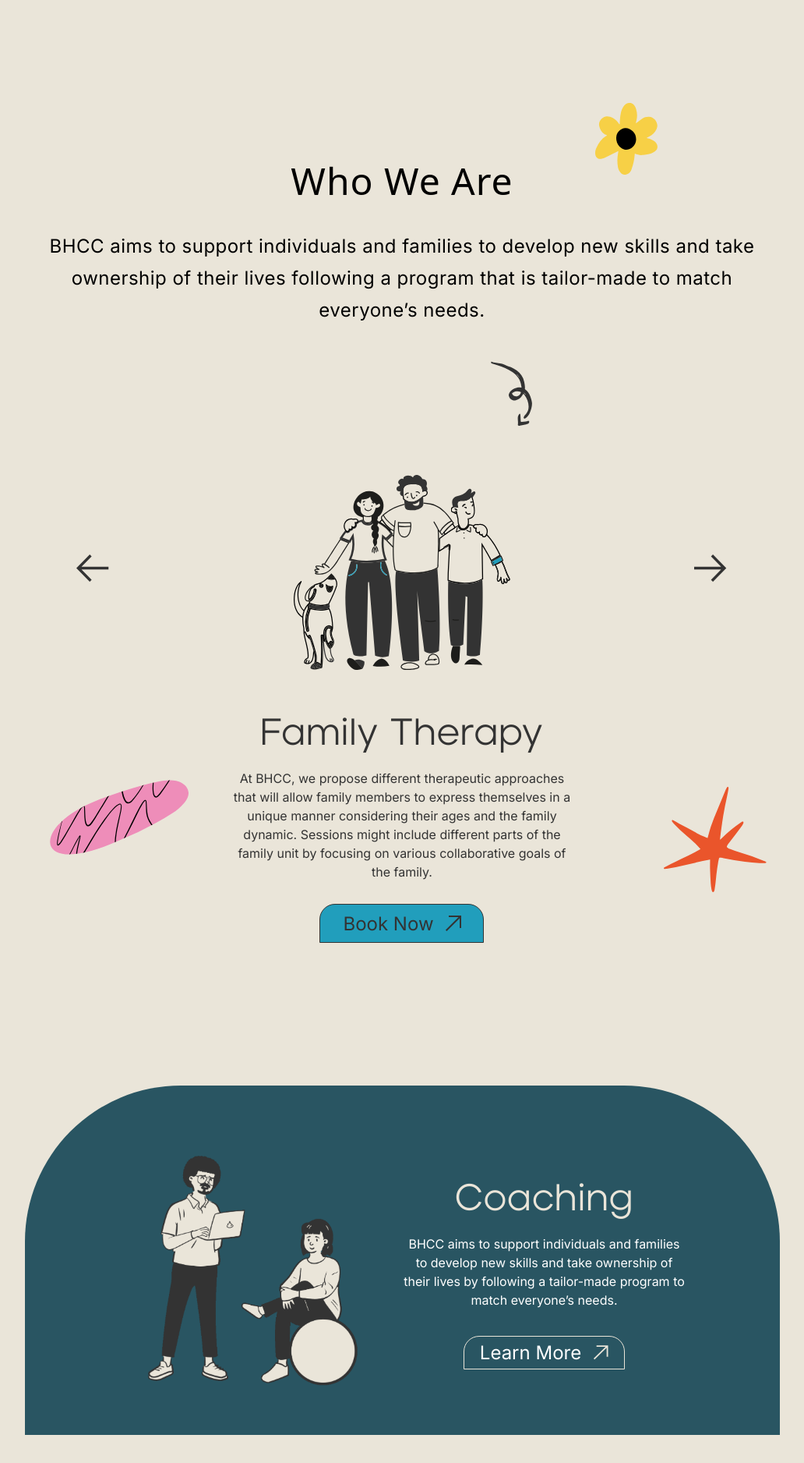
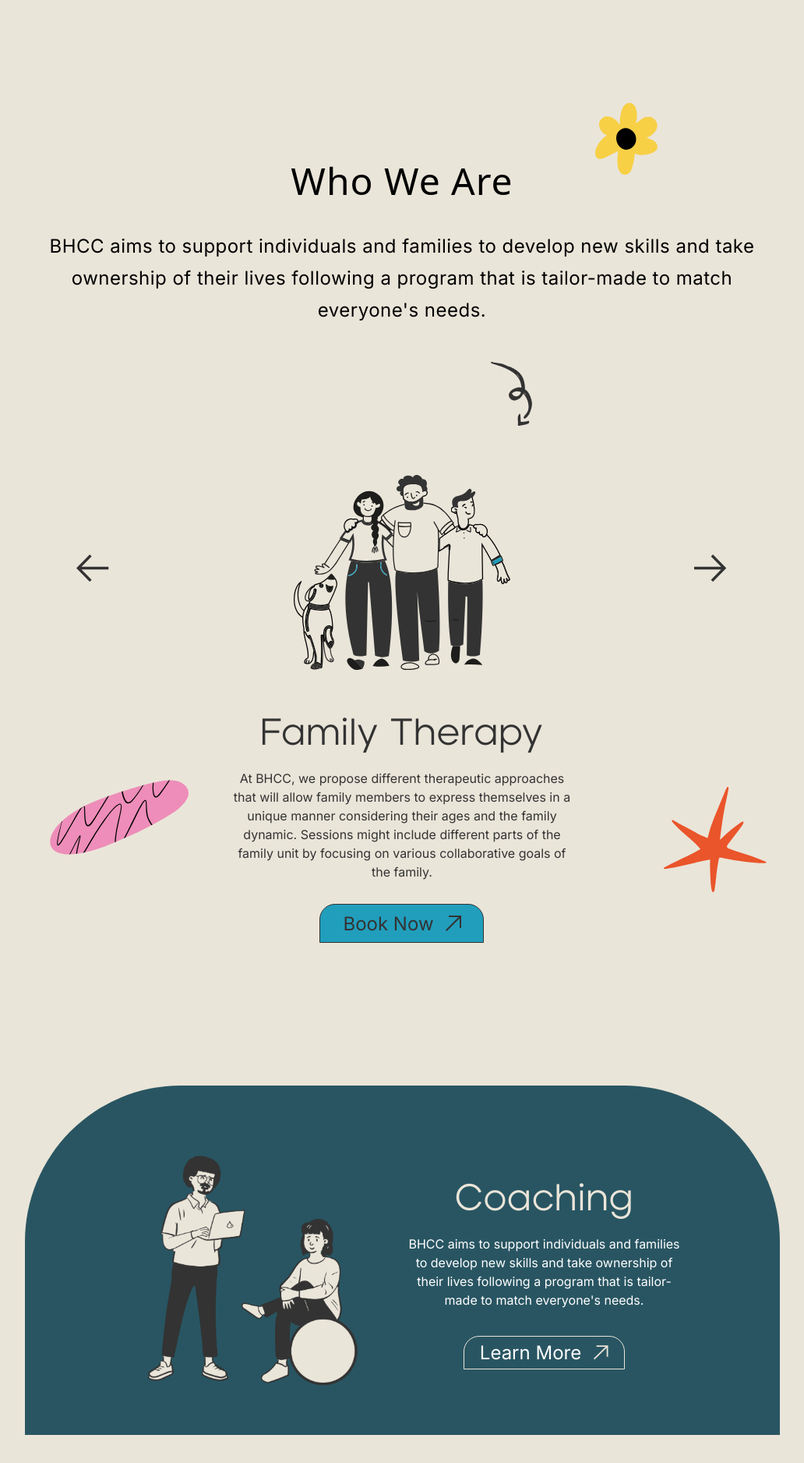
Before and after one commit to coolpythoncodes/blue-heaven, a Next.js app: page / in a window 1280 px wide. Shown: the part 1689-3565 px from the top of the page at 78% size, without its empty margins (124-1156 px from the left). Built offline with nearby package versions, Linux system fonts and the light colour scheme.

Commit message:
deployment fix

```diff
--- a/pages/index.tsx
+++ b/pages/index.tsx
@@ -154,7 +154,7 @@ const Home: NextPage = () => {
               <Image src={yellowBlackFlower} alt="" layout="responsive" />
             </div>
           </h2>
-          <p className="body-text font-inter xs:heading-3">BHCC aims to support individuals and families to develop new skills and take ownership of their lives following a program that is tailor-made to match everyone&rsquo;s needs. </p>
+          <p className="body-text font-inter xs:heading-3">{"BHCC aims to support individuals and families to develop new skills and take ownership of their lives following a program that is tailor-made to match everyone's needs."}</p>
         </div>
         <div className="mt-[19px] mb-[41px] h-[131px] w-[61px] relative left-[230px] xs:left-[300px] md:left-[450px] lg:left-[600px] xl:left-[700px]">
           <Image src={pointingArrow} alt="" layout='fill' />
@@ -171,7 +171,7 @@ const Home: NextPage = () => {
             </div>
             <div className="text-center mx-auto w-[274px] lg:w-[365px] md:mx-0">
               <h2 className={`mob-h2 text-creamSecondaryBg lg:heading-2 ${styles.jeko_regular}`}>Coaching</h2>
-              <p className="body-text font-inter text-white mt-[14px] mb-[34px] mx-auto">BHCC aims to support individuals and families to develop new skills and take ownership of their lives by following a tailor-made program to match everyone&rsquo;s needs. </p>
+              <p className="body-text font-inter text-white mt-[14px] mb-[34px] mx-auto">{"BHCC aims to support individuals and families to develop new skills and take ownership of their lives following a program that is tailor-made to match everyone's needs."}</p>
               <Button
                 href="/"
                 title="Learn More"
```
